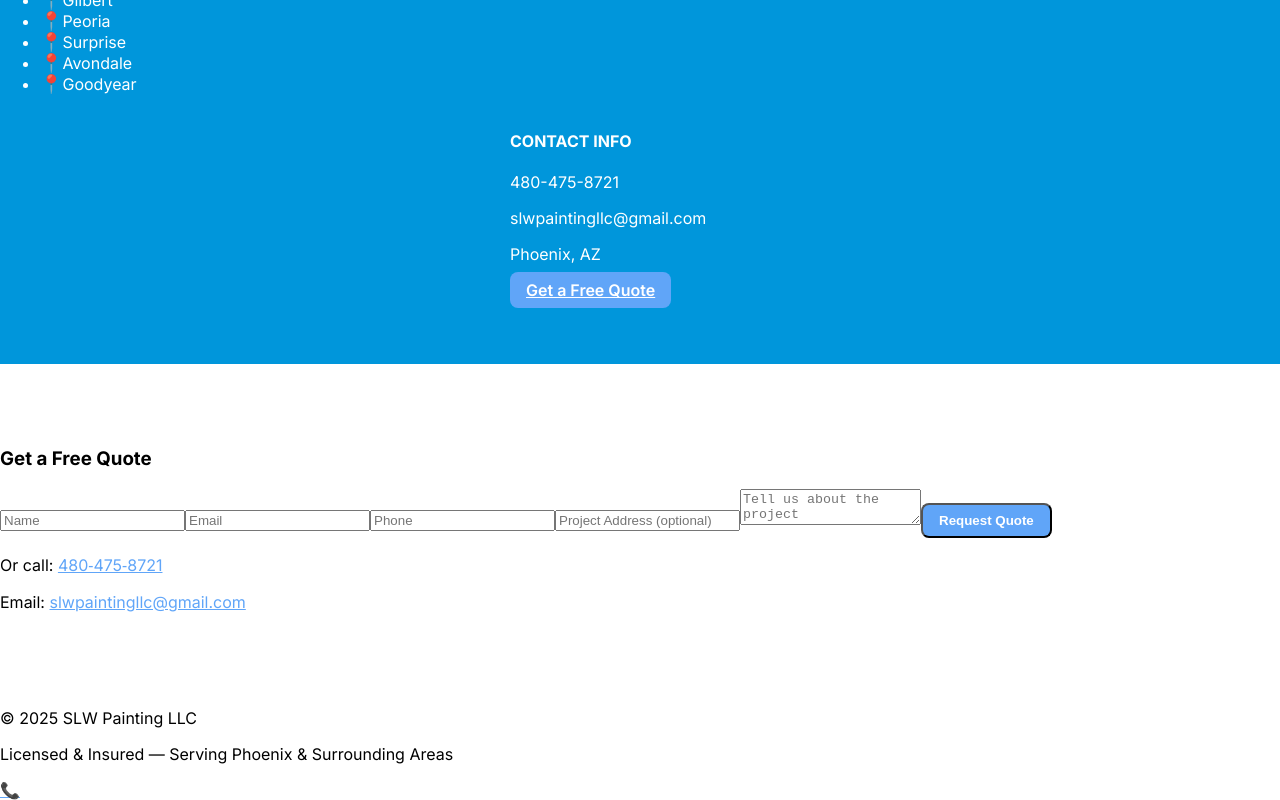
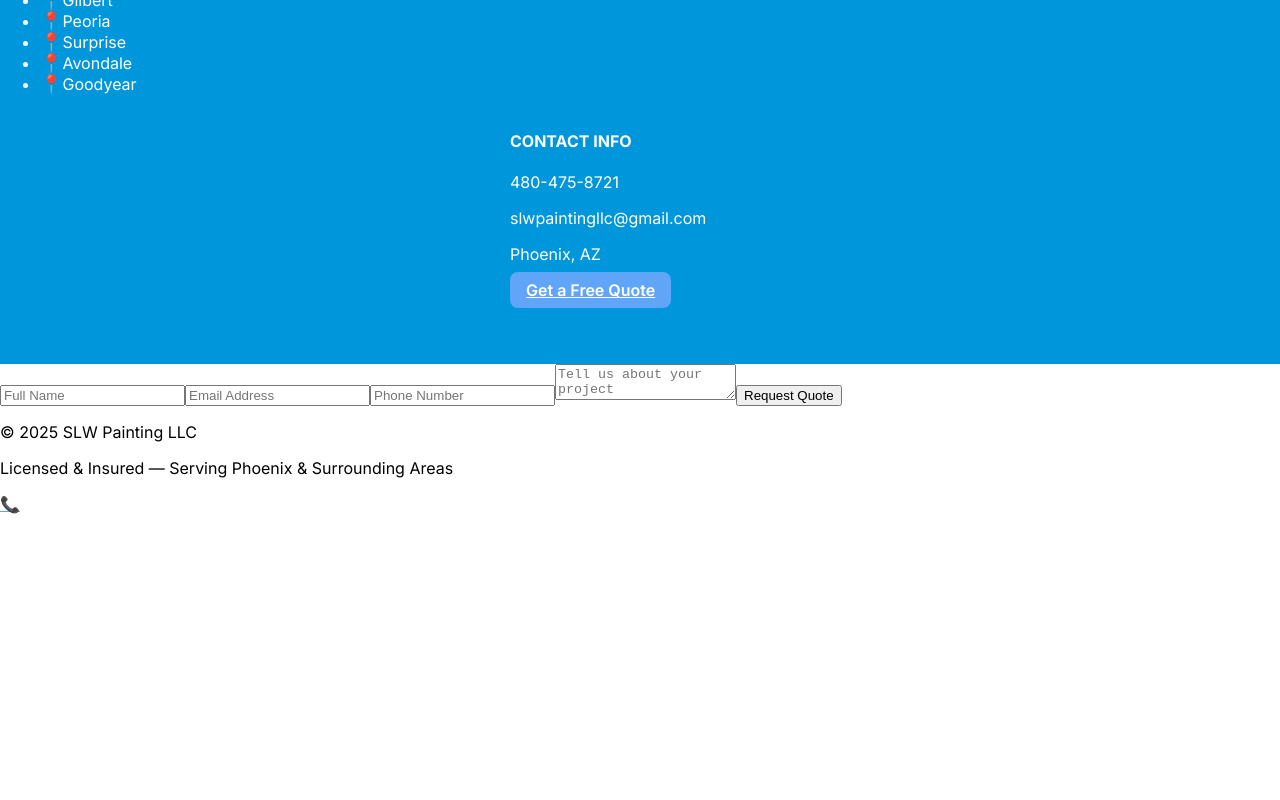
Before and after one commit to slwpaintingllc/slwpainting-website, a Next.js app: page / in a window 1280 px wide. Shown: the part 8437-9237 px from the top of the page. After the commit the page ends 8951 px from the top, so only its background shows below. Built offline with nearby package versions, Linux system fonts and the light colour scheme.

Commit message:
Update Contact.js

```diff
--- a/components/Contact.js
+++ b/components/Contact.js
@@ -1 +1,75 @@
-export default function Contact(){ return (<section id="contact" className="section section-alt"><div className="max-w-6xl mx-auto px-6"><h3 className="text-2xl font-bold mb-4">Get a Free Quote</h3><form name="quote" method="POST" data-netlify="true" className="max-w-xl mx-auto grid grid-cols-1 md:grid-cols-2 gap-4"><input type="hidden" name="form-name" value="quote" /><input name="name" placeholder="Name" className="p-3 border rounded" /><input name="email" placeholder="Email" className="p-3 border rounded" /><input name="phone" placeholder="Phone" className="p-3 border rounded" /><input name="address" placeholder="Project Address (optional)" className="p-3 border rounded" /><textarea name="message" placeholder="Tell us about the project" className="p-3 border rounded md:col-span-2"></textarea><button type="submit" className="btn btn-primary md:col-span-2">Request Quote</button></form><div className="mt-6 text-center"><p>Or call: <a href="tel:4804758721" className="text-blue-700 font-semibold">480‑475‑8721</a></p><p>Email: <a href="mailto:slwpaintingllc@gmail.com" className="text-blue-700">slwpaintingllc@gmail.com</a></p></div></div></section>) }
+import { useState } from "react";
+
+export default function Contact() {
+  const [submitted, setSubmitted] = useState(false);
+  const [loading, setLoading] = useState(false);
+
+  async function handleSubmit(e) {
+    e.preventDefault();
+    setLoading(true);
+
+    const formData = new FormData(e.target);
+
+    const response = await fetch(
+      "https://formspree.io/f/xnjayrnl",
+      {
+        method: "POST",
+        body: formData,
+        headers: {
+          Accept: "application/json",
+        },
+      }
+    );
+
+    if (response.ok) {
+      setSubmitted(true);
+      e.target.reset();
+    } else {
+      alert("Something went wrong. Please try again.");
+    }
+
+    setLoading(false);
+  }
+
+  return (
+    <section id="contact">
+      {!submitted ? (
+        <form onSubmit={handleSubmit}>
+          <input
+            type="text"
+            name="name"
+            placeholder="Full Name"
+            required
+          />
+
+          <input
+            type="email"
+            name="email"
+            placeholder="Email Address"
+            required
+          />
+
+          <input
+            type="tel"
+            name="phone"
+            placeholder="Phone Number"
+          />
+
+          <textarea
+            name="message"
+            placeholder="Tell us about your project"
+            required
+          />
+
+          <button type="submit" disabled={loading}>
+            {loading ? "Sending..." : "Request Quote"}
+          </button>
+        </form>
+      ) : (
+        <p style={{ color: "green", fontWeight: "bold" }}>
+          Our team will reach out soon
+        </p>
+      )}
+    </section>
+  );
+}
```
